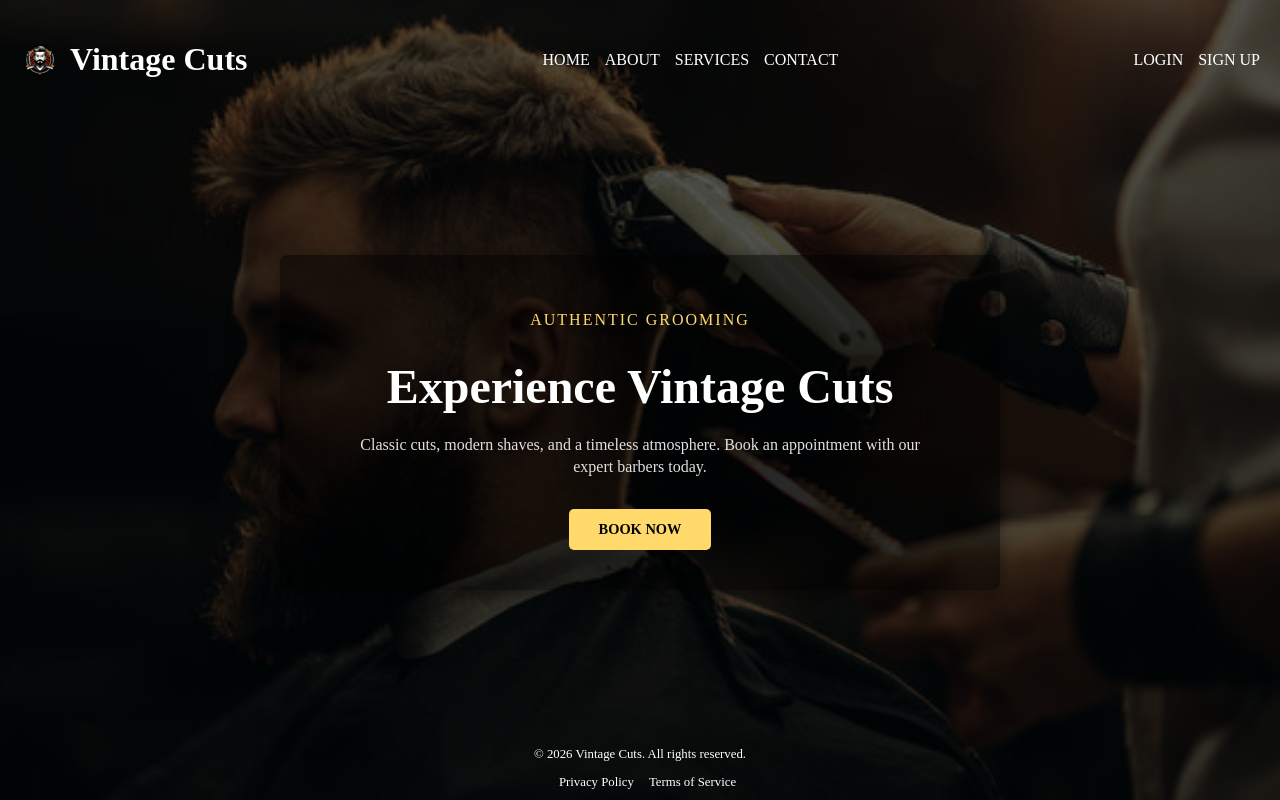
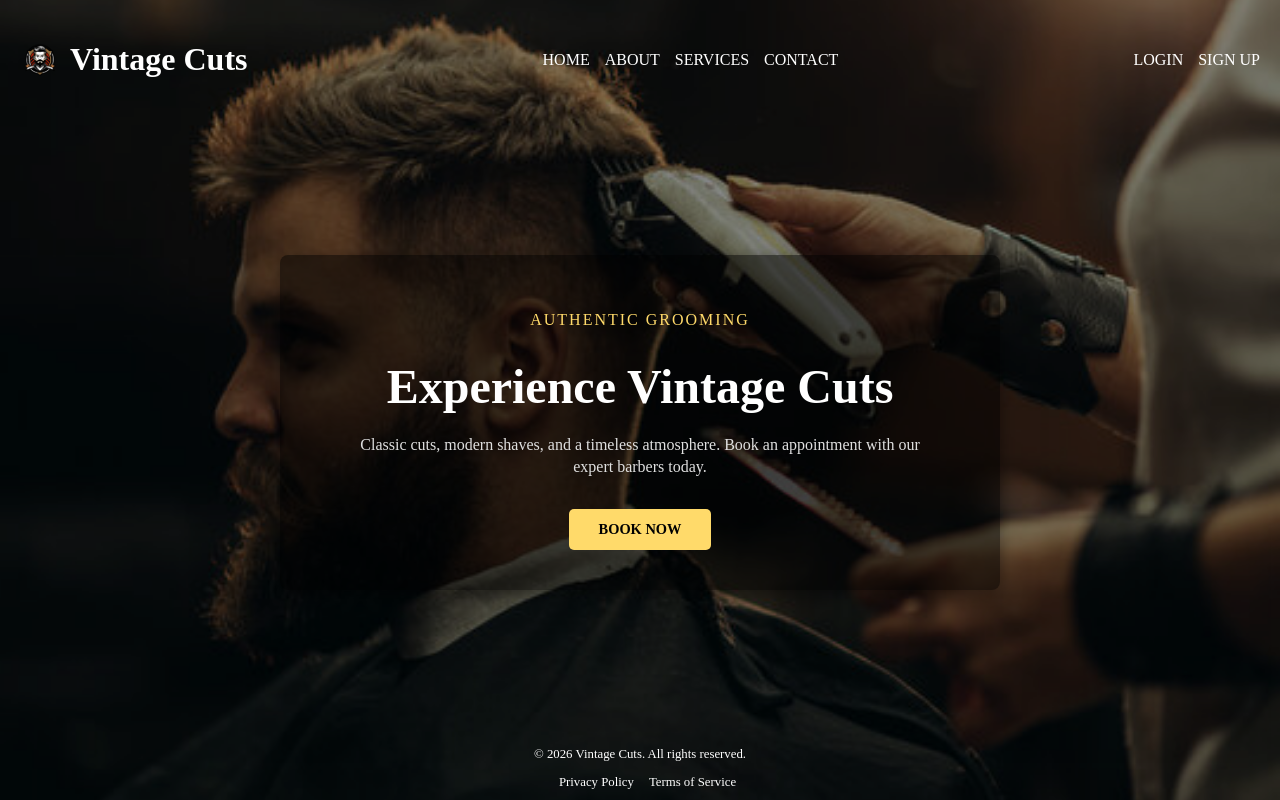
Before and after one commit to abhishukla2367-lgtm/project_upload, a React (Vite) app: page / in a window 1280 px wide. Built offline with nearby package versions, Linux system fonts and the light colour scheme.

Commit message:
Updated some files

```diff
--- a/src/App.css
+++ b/src/App.css
@@ -11,7 +11,7 @@
   background-position: center;
   background-repeat: no-repeat;
   background-attachment: fixed;
-  background-color: white;
+  background-color: #FFFFFF;
 }
 
 /* Add a dark overlay for better text readability */
@@ -22,7 +22,8 @@
   left: 0;
   width: 100%;
   height: 100%;
-  background: rgba(0, 0, 0, 0.65); /* Increased darkness for better contrast */
+  /* Decreased darkness from 0.65 to 0.45 to brighten the background image */
+  background: rgba(0, 0, 0, 0.45);
   z-index: 1;
 }
 
```
